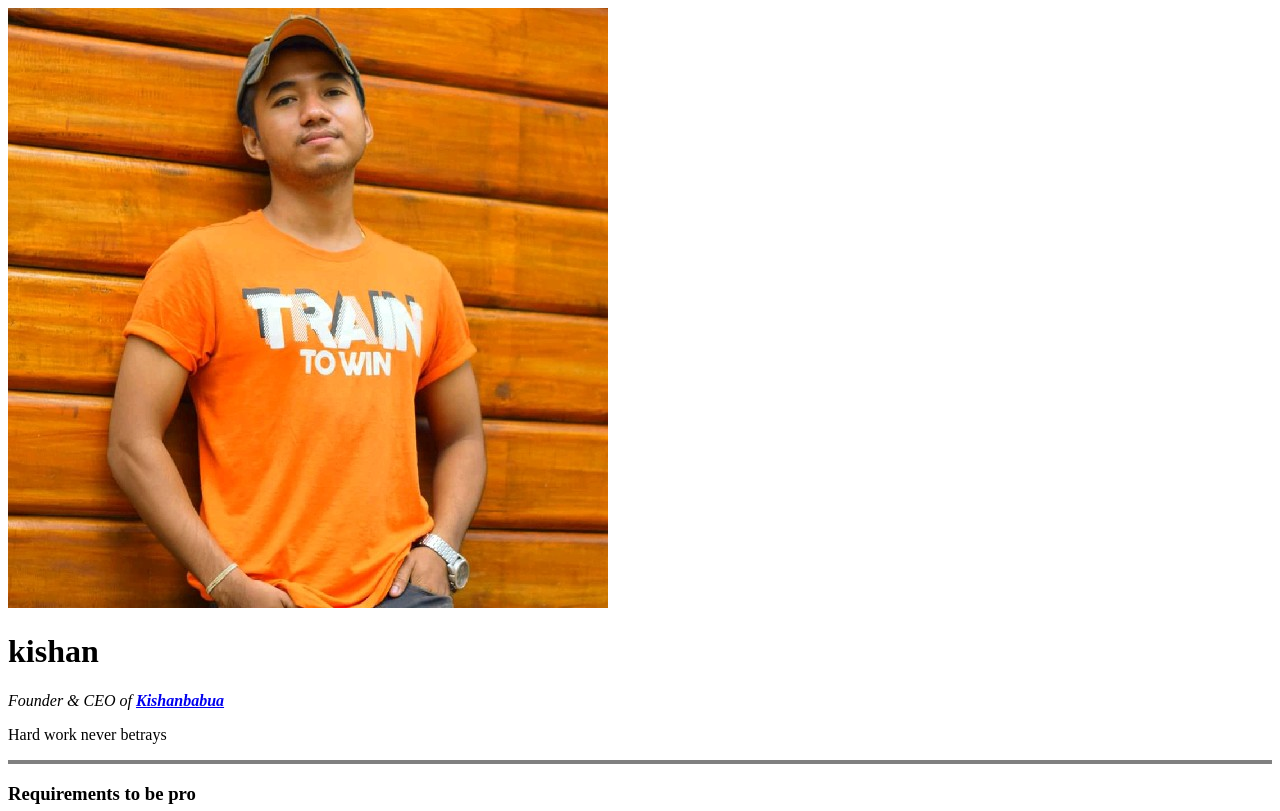
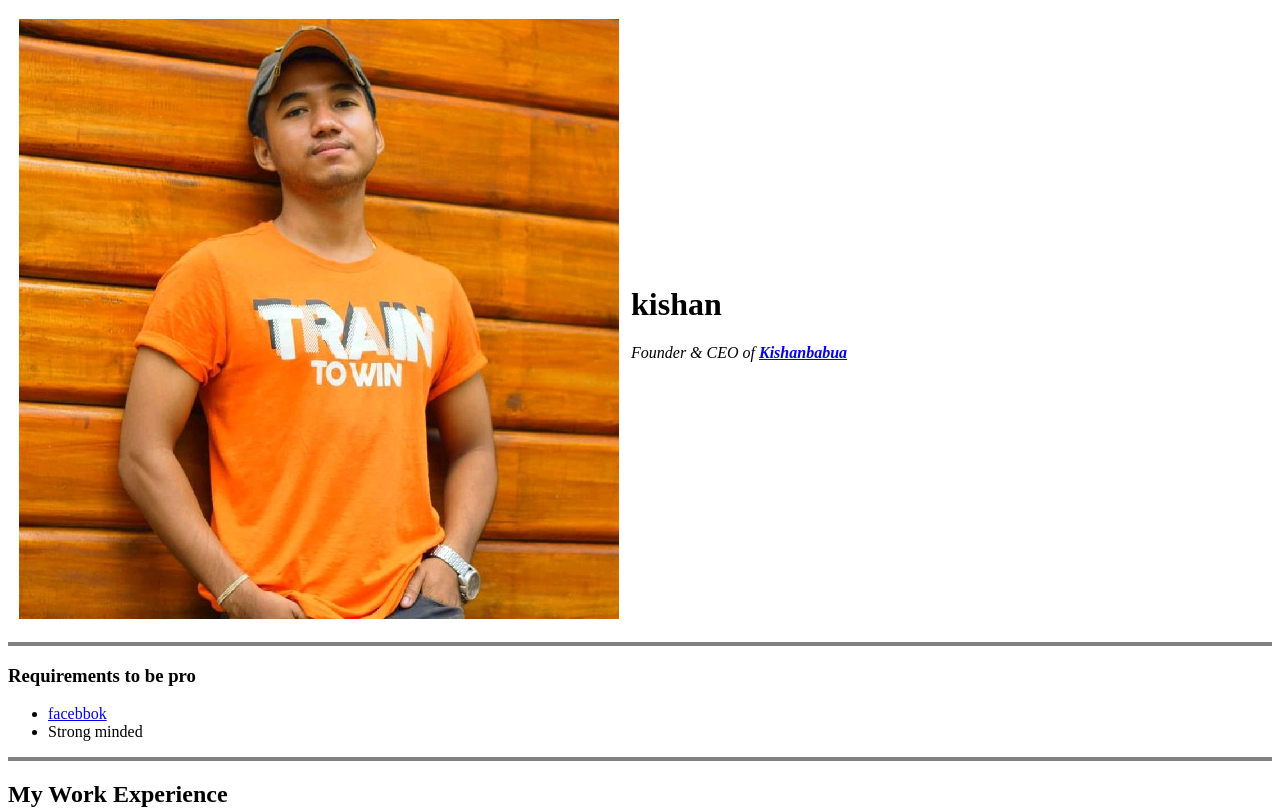
Before and after one commit to kishanpuja/cv, a plain HTML site: page index.html in a window 1280 px wide. Shown: the top 811 px of the page. Drawn offline with Linux system fonts and the light colour scheme.

Commit message:
Update index.html

```diff
--- a/index.html
+++ b/index.html
@@ -7,11 +7,15 @@
 </head>
 
 <body>
-  <img src="kishan.jpg" alt="kishan profile picture">
-  <h1>kishan</h1>
-  <p><em>Founder & CEO of <strong><a href="https://www.instagram.com/?hl=en">Kishanbabua</a></strong></em></p>
-  <!== use for paragraph,em tag for emphasis,strong tag for making it highlated==>
-    <p>Hard work never betrays</p>
+    <table cellspacing="10px">
+      <tr>
+        <td><img src="kishan.jpg" alt="kishan profile picture"></td>
+        <td>  <h1>kishan</h1>
+          <p><em>Founder & CEO of <strong><a href="https://www.instagram.com/?hl=en">Kishanbabua</a></strong></em></p></td>
+      </tr>
+    </table>
+
+
     <hr size="4" noshade>
     <!== for horizontal line==>
       <h3>Requirements to be pro</h3>
```
